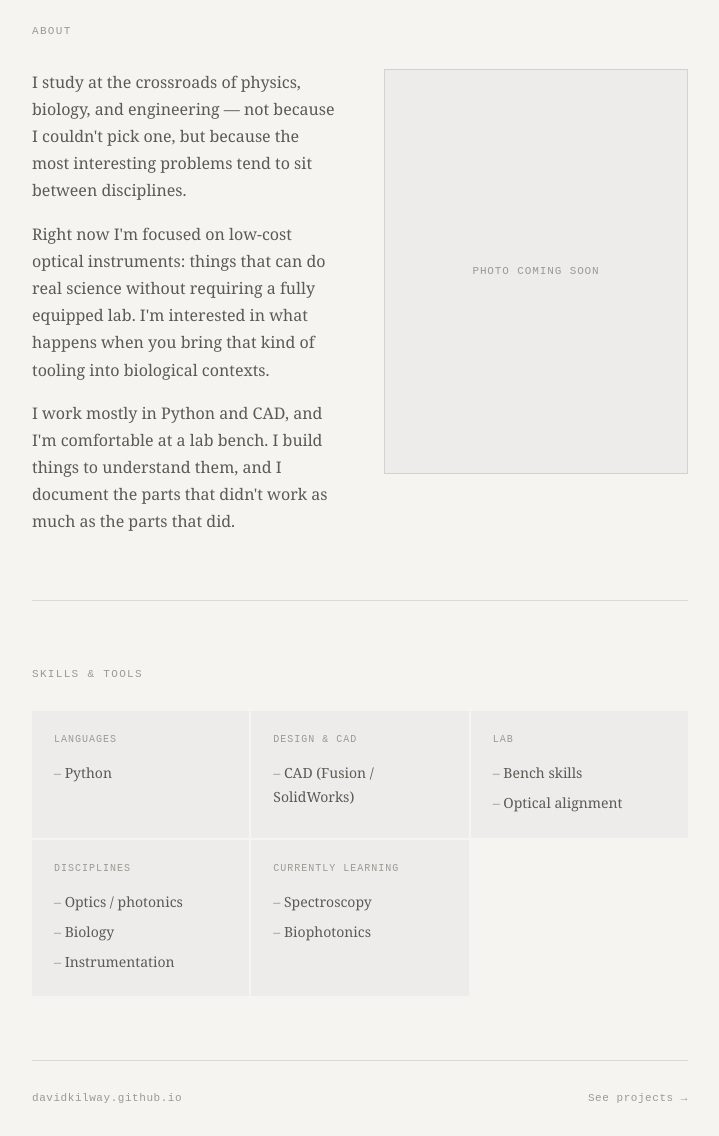
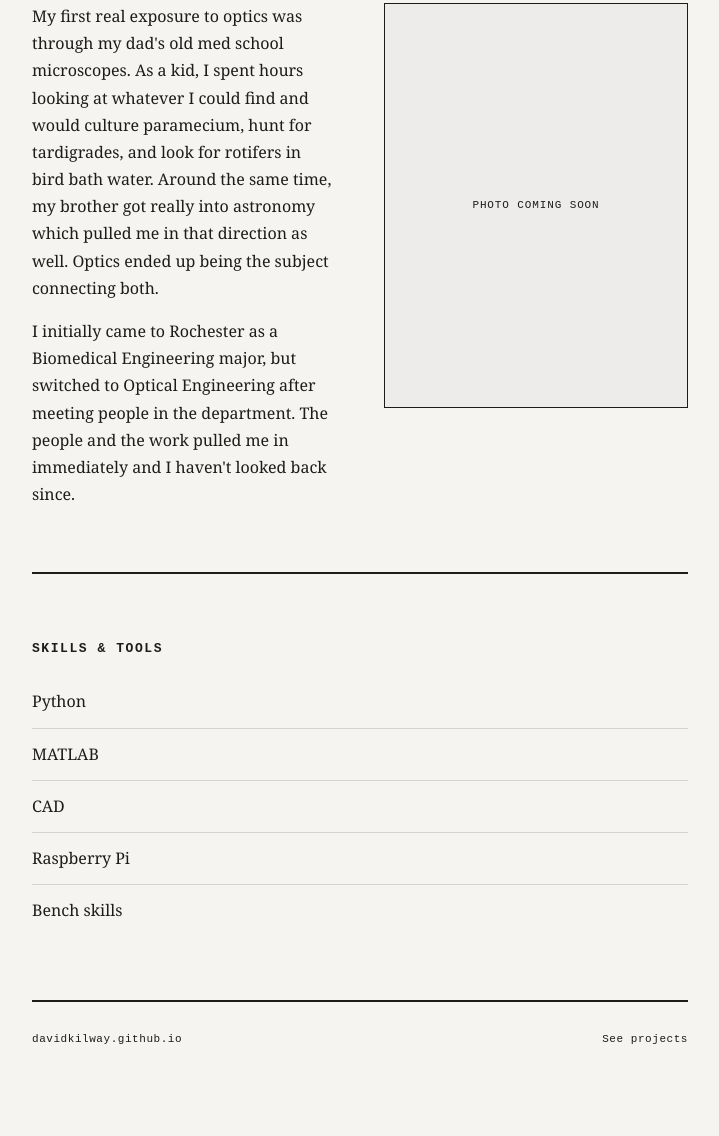
Before and after one commit to davidkilway/davidkilway.github.io, a plain HTML site: page index.html in a window 1280 px wide. Shown: the part 505-1641 px from the top of the page, without its empty margins (280-999 px from the left). After the commit the page ends 1582 px from the top, so only its background shows below. Drawn offline with Linux system fonts and the light colour scheme.

Commit message:
Update index.html
Formatting Changes

```diff
--- a/index.html
+++ b/index.html
@@ -9,10 +9,7 @@
     --bg: #F5F4F0;
     --surface: #EDECEA;
     --ink: #1C1C1A;
-    --ink-soft: #5A5A56;
-    --ink-muted: #9A9A94;
-    --rule: rgba(28,28,26,0.12);
-    --accent: #2A5C8F;
+    --rule: #1C1C1A;
   }
 
   * { box-sizing: border-box; margin: 0; padding: 0; }
@@ -27,30 +24,21 @@
     min-height: 100vh;
   }
 
-  /* Spectrum bar */
   .spectrum {
     height: 5px;
     width: 100%;
     background: linear-gradient(90deg,
-      #7B4BA8 0%,
-      #4169B8 18%,
-      #2E9ECC 34%,
-      #3BAF72 50%,
-      #C8C030 66%,
-      #E08030 82%,
-      #C04040 100%
+      #7B4BA8 0%, #4169B8 18%, #2E9ECC 34%,
+      #3BAF72 50%, #C8C030 66%, #E08030 82%, #C04040 100%
     );
     position: fixed;
-    top: 0;
-    left: 0;
+    top: 0; left: 0;
     z-index: 100;
   }
 
   nav {
     position: fixed;
-    top: 5px;
-    left: 0;
-    right: 0;
+    top: 5px; left: 0; right: 0;
     z-index: 99;
     background: var(--bg);
     border-bottom: 1px solid var(--rule);
@@ -67,7 +55,6 @@
     font-weight: normal;
     color: var(--ink);
     text-decoration: none;
-    letter-spacing: 0.01em;
   }
 
   .nav-links {
@@ -79,7 +66,7 @@
   .nav-links a {
     font-family: Georgia, serif;
     font-size: 14px;
-    color: var(--ink-soft);
+    color: var(--ink);
     text-decoration: none;
     position: relative;
     padding-bottom: 2px;
@@ -88,17 +75,13 @@
   .nav-links a::after {
     content: "";
     position: absolute;
-    bottom: 0;
-    left: 0;
-    width: 0;
-    height: 1px;
+    bottom: 0; left: 0;
+    width: 0; height: 1px;
     background: var(--ink);
     transition: width 0.25s ease;
   }
 
-  .nav-links a:hover { color: var(--ink); }
   .nav-links a:hover::after { width: 100%; }
-  .nav-links a.active { color: var(--ink); }
   .nav-links a.active::after { width: 100%; }
 
   .wrap {
@@ -107,19 +90,9 @@
     padding: 0 32px;
   }
 
-  /* Hero */
   .hero {
     padding: 140px 0 80px;
-    border-bottom: 1px solid var(--rule);
-  }
-
-  .hero-label {
-    font-family: "Courier New", monospace;
-    font-size: 12px;
-    color: var(--ink-muted);
-    letter-spacing: 0.1em;
-    text-transform: uppercase;
-    margin-bottom: 20px;
+    border-bottom: 2px solid var(--rule);
   }
 
   h1 {
@@ -128,27 +101,28 @@
     font-weight: normal;
     letter-spacing: -0.02em;
     margin-bottom: 24px;
+    color: var(--ink);
   }
 
   .hero-bio {
     font-size: 18px;
-    color: var(--ink-soft);
+    color: var(--ink);
     max-width: 52ch;
     line-height: 1.65;
   }
 
-  /* About section */
   .about-section {
     padding: 64px 0;
-    border-bottom: 1px solid var(--rule);
+    border-bottom: 2px solid var(--rule);
   }
 
   .section-label {
     font-family: "Courier New", monospace;
-    font-size: 11px;
+    font-size: 13px;
+    font-weight: bold;
     letter-spacing: 0.12em;
     text-transform: uppercase;
-    color: var(--ink-muted);
+    color: var(--ink);
     margin-bottom: 28px;
   }
 
@@ -160,7 +134,7 @@
   }
 
   .about-text p {
-    color: var(--ink-soft);
+    color: var(--ink);
     margin-bottom: 16px;
     font-size: 16px;
   }
@@ -174,57 +148,38 @@
     display: flex;
     align-items: center;
     justify-content: center;
-    color: var(--ink-muted);
+    color: var(--ink);
     font-family: "Courier New", monospace;
     font-size: 11px;
     letter-spacing: 0.08em;
     text-transform: uppercase;
   }
 
-  /* Skills strip */
   .skills-section {
     padding: 64px 0;
   }
 
-  .skills-grid {
-    display: grid;
-    grid-template-columns: repeat(3, 1fr);
-    gap: 2px;
+  .skills-list {
+    list-style: none;
     margin-top: 28px;
+    display: flex;
+    flex-direction: column;
+    gap: 12px;
   }
 
-  .skill-block {
-    background: var(--surface);
-    padding: 20px 22px;
+  .skills-list li {
+    font-size: 16px;
+    color: var(--ink);
+    padding-bottom: 12px;
+    border-bottom: 1px solid rgba(28,28,26,0.15);
   }
 
-  .skill-block-label {
-    font-family: "Courier New", monospace;
-    font-size: 10px;
-    letter-spacing: 0.1em;
-    text-transform: uppercase;
-    color: var(--ink-muted);
-    margin-bottom: 10px;
-  }
-
-  .skill-block ul {
-    list-style: none;
-    padding: 0;
-  }
-
-  .skill-block li {
-    font-size: 14px;
-    color: var(--ink-soft);
-    padding: 3px 0;
-  }
-
-  .skill-block li::before {
-    content: "– ";
-    color: var(--ink-muted);
+  .skills-list li:last-child {
+    border-bottom: none;
   }
 
   footer {
-    border-top: 1px solid var(--rule);
+    border-top: 2px solid var(--rule);
     padding: 28px 0;
     display: flex;
     justify-content: space-between;
@@ -234,26 +189,25 @@
   .footer-note {
     font-family: "Courier New", monospace;
     font-size: 11px;
-    color: var(--ink-muted);
+    color: var(--ink);
     letter-spacing: 0.05em;
   }
 
   .footer-link {
     font-family: "Courier New", monospace;
     font-size: 11px;
-    color: var(--ink-muted);
+    color: var(--ink);
     text-decoration: none;
     letter-spacing: 0.05em;
   }
 
-  .footer-link:hover { color: var(--ink); }
+  .footer-link:hover { text-decoration: underline; }
 
   @media (max-width: 600px) {
     nav { padding: 0 20px; }
     .wrap { padding: 0 20px; }
     .hero { padding: 120px 0 56px; }
     .about-grid { grid-template-columns: 1fr; gap: 32px; }
-    .skills-grid { grid-template-columns: 1fr 1fr; }
     .photo-placeholder { aspect-ratio: 4/3; }
     footer { flex-direction: column; gap: 12px; text-align: center; }
   }
@@ -275,11 +229,9 @@
 <div class="wrap">
 
   <section class="hero">
-    <div class="hero-label">Vancouver, WA</div>
     <h1>David Kilway</h1>
     <p class="hero-bio">
-      I'm a student with a background across physics, biology, and instrumentation —
-      currently building things at the intersection of optics and life sciences.
+      I'm a rising junior at the University of Rochester studying Optical Engineering.
       This site is a running record of what I'm working on.
     </p>
   </section>
@@ -289,20 +241,16 @@
     <div class="about-grid">
       <div class="about-text">
         <p>
-          I study at the crossroads of physics, biology, and engineering —
-          not because I couldn't pick one, but because the most interesting
-          problems tend to sit between disciplines.
+          My first real exposure to optics was through my dad's old med school microscopes.
+          As a kid, I spent hours looking at whatever I could find and would culture
+          paramecium, hunt for tardigrades, and look for rotifers in bird bath water.
+          Around the same time, my brother got really into astronomy which pulled me in
+          that direction as well. Optics ended up being the subject connecting both.
         </p>
         <p>
-          Right now I'm focused on low-cost optical instruments: things that
-          can do real science without requiring a fully equipped lab. I'm
-          interested in what happens when you bring that kind of tooling
-          into biological contexts.
-        </p>
-        <p>
-          I work mostly in Python and CAD, and I'm comfortable at a lab bench.
-          I build things to understand them, and I document the parts that
-          didn't work as much as the parts that did.
+          I initially came to Rochester as a Biomedical Engineering major, but switched
+          to Optical Engineering after meeting people in the department. The people and
+          the work pulled me in immediately and I haven't looked back since.
         </p>
       </div>
       <div class="photo-placeholder">Photo coming soon</div>
@@ -311,47 +259,18 @@
 
   <section class="skills-section">
     <div class="section-label">Skills &amp; Tools</div>
-    <div class="skills-grid">
-      <div class="skill-block">
-        <div class="skill-block-label">Languages</div>
-        <ul>
-          <li>Python</li>
-        </ul>
-      </div>
-      <div class="skill-block">
-        <div class="skill-block-label">Design &amp; CAD</div>
-        <ul>
-          <li>CAD (Fusion / SolidWorks)</li>
-        </ul>
-      </div>
-      <div class="skill-block">
-        <div class="skill-block-label">Lab</div>
-        <ul>
-          <li>Bench skills</li>
-          <li>Optical alignment</li>
-        </ul>
-      </div>
-      <div class="skill-block">
-        <div class="skill-block-label">Disciplines</div>
-        <ul>
-          <li>Optics / photonics</li>
-          <li>Biology</li>
-          <li>Instrumentation</li>
-        </ul>
-      </div>
-      <div class="skill-block">
-        <div class="skill-block-label">Currently learning</div>
-        <ul>
-          <li>Spectroscopy</li>
-          <li>Biophotonics</li>
-        </ul>
-      </div>
-    </div>
+    <ul class="skills-list">
+      <li>Python</li>
+      <li>MATLAB</li>
+      <li>CAD</li>
+      <li>Raspberry Pi</li>
+      <li>Bench skills</li>
+    </ul>
   </section>
 
   <footer>
     <span class="footer-note">davidkilway.github.io</span>
-    <a href="projects.html" class="footer-link">See projects →</a>
+    <a href="projects.html" class="footer-link">See projects</a>
   </footer>
 
 </div>
```
